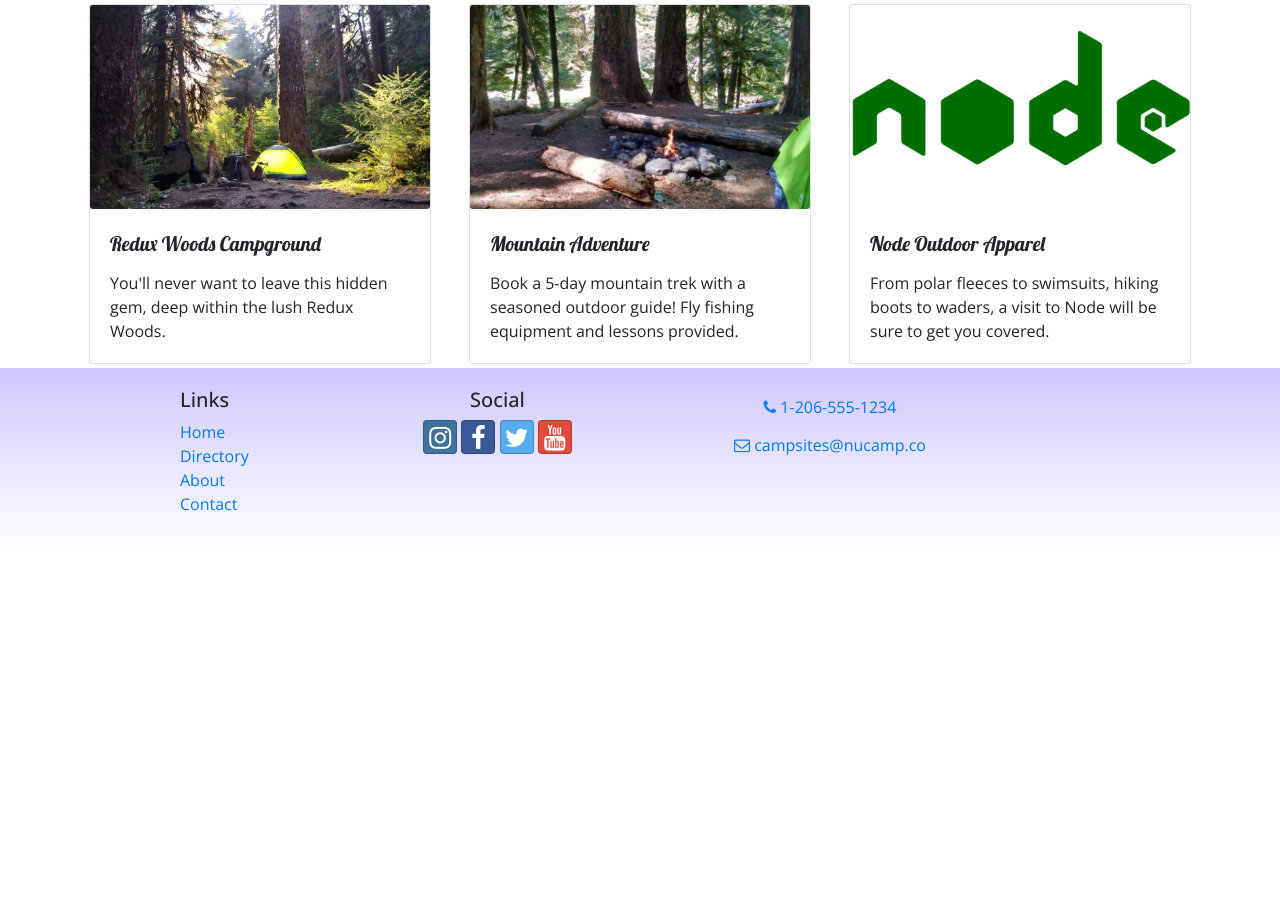
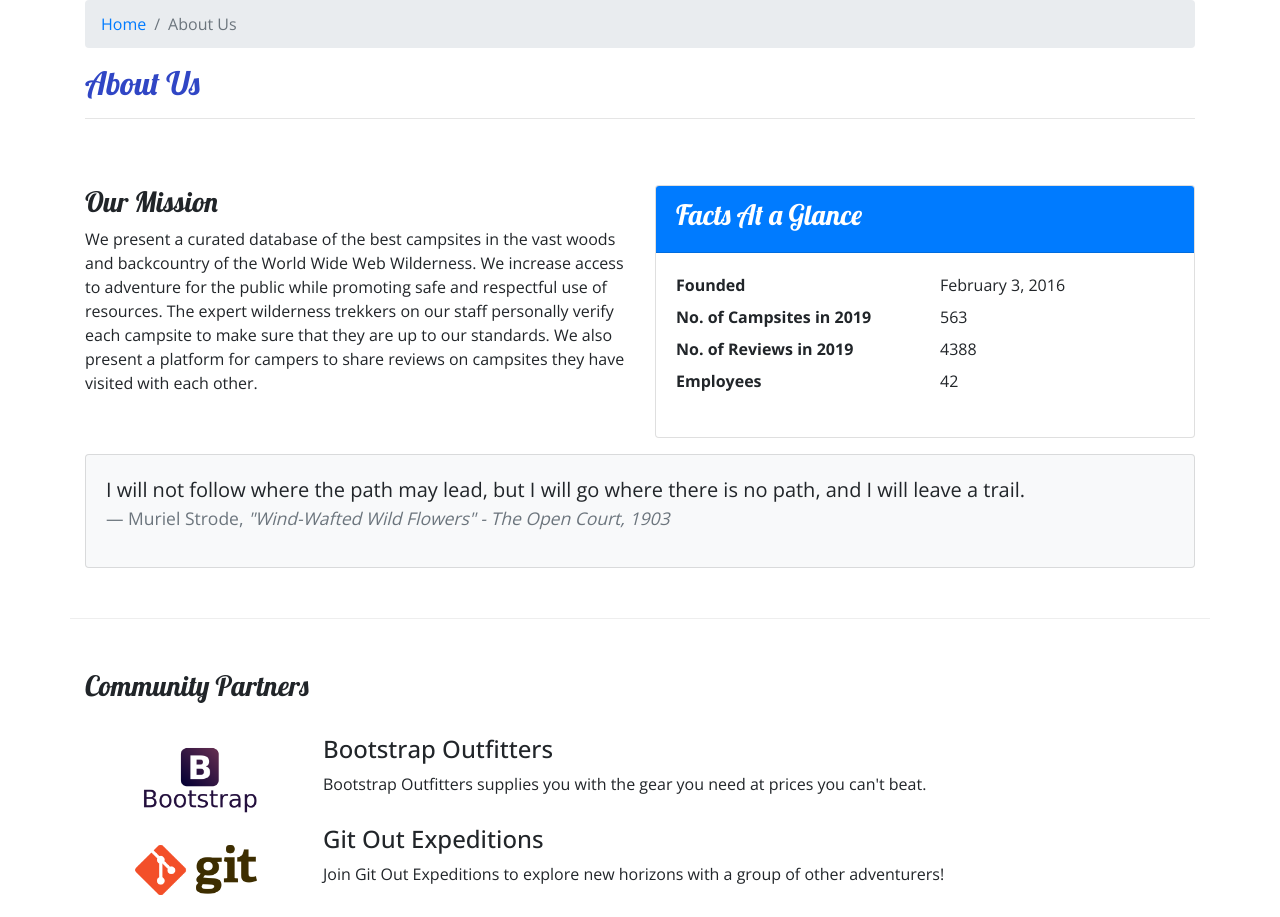
Before and after one commit to Sayed24/React-Project, a React (Create React App) app: page /aboutus in a window 1280 px wide. Before the commit this address led to /home. Shown: the part 260-1177 px from the top of the page. Before the commit the page ends 812 px from the top, so only its background shows below. Built offline with nearby package versions, Linux system fonts and the light colour scheme.

Commit message:
Contents added to About Component

```diff
--- /dev/null
+++ b/src/conmponents/AboutComponent.js
@@ -0,0 +1,96 @@
+import React from 'react';
+import { Breadcrumb, BreadcrumbItem, Card, CardBody, CardHeader, Media } from 'reactstrap';
+import { Link } from 'react-router-dom';
+
+
+function About(props) {
+
+    const partners = props.partners.map(partner => {
+        return (
+            <Media tag="li" key={partner.id}>
+                <RenderPartner partner={partner} />
+            </Media>
+        );
+    });
+
+    function RenderPartner({ partner }) {
+        if (partner) {
+            return (
+                <React.Fragment>
+                    <Media object src={partner.image} alt={partner.name} width="150" />
+                    <Media body className="ml-5 mb-4">
+                        <Media heading>{partner.name}</Media>
+                        {partner.description}
+                    </Media>
+                </React.Fragment>
+            );
+            return (
+                <div />
+            )
+        }
+
+    }
+
+    return (
+        <div className="container">
+            <div className="row">
+                <div className="col">
+                    <Breadcrumb>
+                        <BreadcrumbItem><Link to="/home">Home</Link></BreadcrumbItem>
+                        <BreadcrumbItem active>About Us</BreadcrumbItem>
+                    </Breadcrumb>
+                    <h2>About Us</h2>
+                    <hr />
+                </div>
+            </div>
+            <div className="row row-content">
+                <div className="col-sm-6">
+                    <h3>Our Mission</h3>
+                    <p>We present a curated database of the best campsites in the vast woods and backcountry of the World Wide Web Wilderness. We increase access to adventure for the public while promoting safe and respectful use of resources. The expert wilderness trekkers on our staff personally verify each campsite to make sure that they are up to our standards. We also present a platform for campers to share reviews on campsites they have visited with each other.</p>
+                </div>
+                <div className="col-sm-6">
+                    <Card>
+                        <CardHeader className="bg-primary text-white"><h3>Facts At a Glance</h3></CardHeader>
+                        <CardBody>
+                            <dl className="row">
+                                <dt className="col-6">Founded</dt>
+                                <dd className="col-6">February 3, 2016</dd>
+                                <dt className="col-6">No. of Campsites in 2019</dt>
+                                <dd className="col-6">563</dd>
+                                <dt className="col-6">No. of Reviews in 2019</dt>
+                                <dd className="col-6">4388</dd>
+                                <dt className="col-6">Employees</dt>
+                                <dd className="col-6">42</dd>
+                            </dl>
+                        </CardBody>
+                    </Card>
+                </div>
+                <div className="col">
+                    <Card className="bg-light mt-3">
+                        <CardBody>
+                            <blockquote className="blockquote">
+                                <p className="mb-0">I will not follow where the path may lead, but I will go where there is no path, and I will leave a trail.</p>
+                                <footer className="blockquote-footer">Muriel Strode,{' '}
+                                    <cite title="Source Title">"Wind-Wafted Wild Flowers" -
+                                    The Open Court, 1903</cite>
+                                </footer>
+                            </blockquote>
+                        </CardBody>
+                    </Card>
+                </div>
+            </div>
+            <div className="row row-content">
+                <div className="col-12">
+                    <h3>Community Partners</h3>
+                </div>
+                <div className="col mt-4">
+                    <Media list>
+                        {partners}
+                    </Media>
+                </div>
+            </div>
+        </div>
+    );
+}
+
+export default About;
--- a/src/conmponents/ContactComponent.js
+++ b/src/conmponents/ContactComponent.js
@@ -19,16 +19,16 @@
 
             <div className="row row-content align-items-center">
                 <div className="col-sm-4">
-                    <h5>Our Address</h5>
+                    <h5>My Address</h5>
                     <address>
-                        1 Nucamp Way<br />
-                        Seattle, WA 98001<br />
+                        2545 Fulton Ave<br />
+                        Sacramento, CA 95821<br />
                         U.S.A.
                     </address>
                 </div>
                 <div className="col">
-                    <a role="button" className="btn btn-link" href="tel:+12065551234"><i className="fa fa-phone" /> 1-206-555-1234</a><br />
-                    <a role="button" className="btn btn-link" href="mailto:fakeemail@fakeemail.co"><i className="fa fa-envelope-o" /> campsites@nucamp.co</a>
+                    <a role="button" className="btn btn-link" href="tel:+19163465380"><i className="fa fa-phone" /> 1-916-346-5380</a><br />
+                    <a role="button" className="btn btn-link" href="mailto:sadatsayed92@gmail.com"><i className="fa fa-envelope-o" /> SadatSayed92@gmail.com</a>
                 </div>
             </div>
         </div>
--- a/src/conmponents/FooterComponent.js
+++ b/src/conmponents/FooterComponent.js
@@ -23,8 +23,8 @@
                         <a className="btn btn-social-icon btn-google" href="http://youtube.com/"><i className="fa fa-youtube" /></a>
                     </div>
                     <div className="col-sm-4 text-center">
-                        <a role="button" className="btn btn-link" href="tel:+12065551234"><i className="fa fa-phone" /> 1-206-555-1234</a><br />
-                        <a role="button" className="btn btn-link" href="mailto:notreal@notreal.co"><i className="fa fa-envelope-o" /> campsites@nucamp.co</a>
+                        <a role="button" className="btn btn-link" href="tel:+19163465380"><i className="fa fa-phone" /> 1-916-346-5380</a><br />
+                        <a role="button" className="btn btn-link" href="mailto:sadatsayed92@gmail.com"><i className="fa fa-envelope-o" /> SadatSayed92@gmail.com</a>
                     </div>
                 </div>
             </div>
--- a/src/conmponents/HeaderComponent.js
+++ b/src/conmponents/HeaderComponent.js
@@ -26,8 +26,8 @@
                     <div className="container">
                         <div className="row">
                             <div className="col">
-                                <h1>NuCamp</h1>
-                                <h2>a better way to camp</h2>
+                                <h1>Portfolio</h1>
+                                <h2>React Portfolio Project</h2>
                             </div>
                         </div>
                     </div>
--- a/src/conmponents/MainComponent.js
+++ b/src/conmponents/MainComponent.js
@@ -5,6 +5,7 @@
 import Home from './HomeComponent';
 import Contact from './ContactComponent';
 import CampsiteInfo from './CampsiteInfoComponent';
+import About from './AboutComponent';
 import { Switch, Route, Redirect } from 'react-router-dom';
 import { CAMPSITES } from '../shared/campsites';
 import { COMMENTS } from '../shared/comments';
@@ -52,6 +53,7 @@
                     <Route path='/home' component={HomePage} />
                     <Route exact path='/directory' render={() => <Directory campsites={this.state.campsites} />} />
                     <Route path="/directory/:campsiteId" component={campsiteWithId} />
+                    <Route exact path='/aboutus' render={() => <About partners={this.state.partners} />} />
                     <Route exact path="/contactus" component={Contact} />
                     <Redirect to='/home' />
                 </Switch>
```
